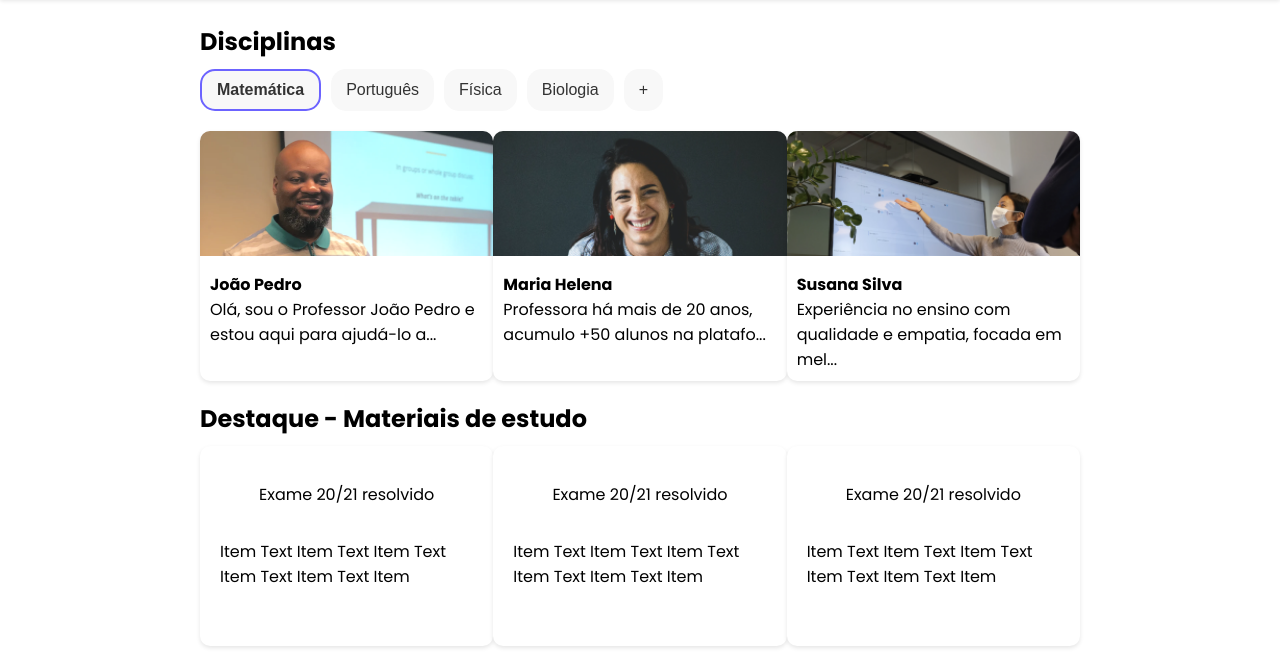
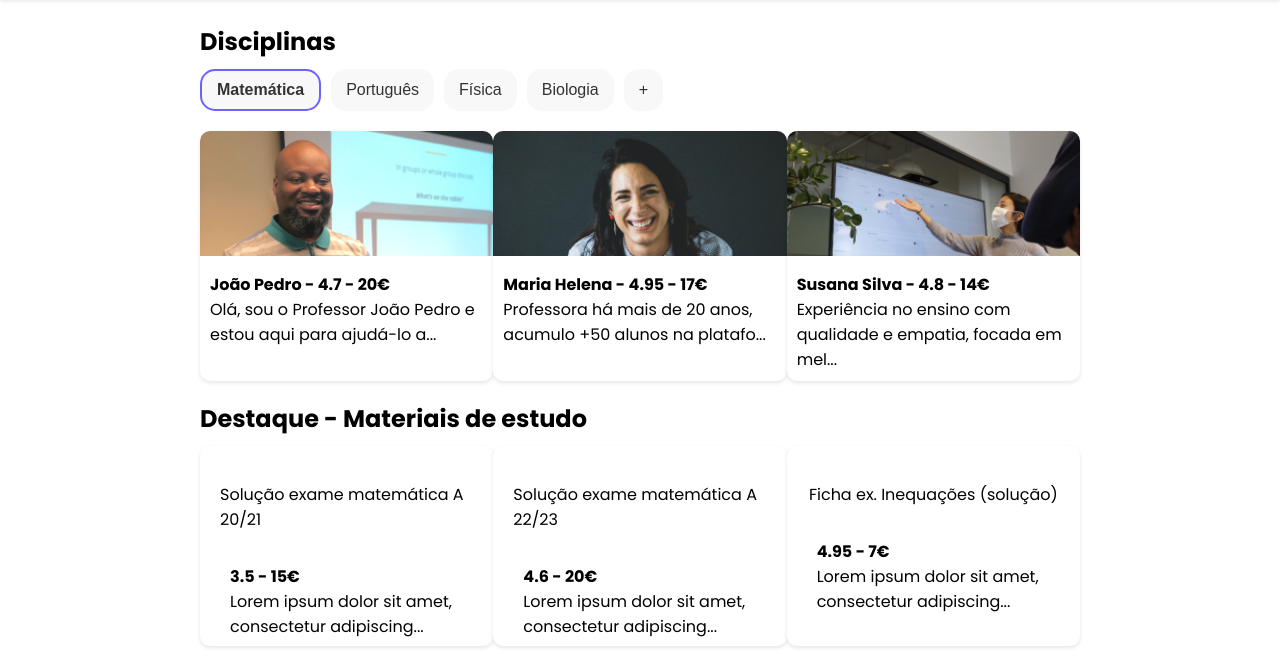
Before and after one commit to BrisingrFenix/AS, a plain HTML site: page index.html in a window 1280 px wide. Shown: the part 71-734 px from the top of the page. Drawn offline with Linux system fonts and the light colour scheme.

Commit message:
make materials in home dynamic

```diff
--- a/index.html
+++ b/index.html
@@ -33,7 +33,7 @@
 
       <div class="item-section">
         <h2 class="section-title">Destaque - Materiais de estudo</h2>
-        <div class="item-list">
+        <div class="item-list" id="materiaisList">
           <div class="item2">
             <p class="item-title">Exame 20/21 resolvido</p>
             <p class="item-content">Item Text Item Text Item Text Item Text Item Text Item</p>
--- a/js/index.js
+++ b/js/index.js
@@ -2,13 +2,25 @@ var profHTML = ""
 for (var i = 0; i < 3; i++) {
     profHTML = profHTML + `
     <div class="item" onclick="selectProf('${professores[i].id}')">
-        <img src="images/${professores[i].image}.png" alt="Image 1" class="item-image">
-        <p style="width: 100%; text-align: left; margin-left: 20px; margin-bottom: 0px; font-weight: bold;">${professores[i].name}</p>
-        <p style="width: 100%; text-align: left; margin-left: 20px;margin-top: 0px;">${professores[i].bio.substring(0, 60)}...</p>
-    </div>
+            <img src="../images/${professores[i].image}.png" alt="Image 1" class="item-image">
+            <p style="width: 100%; text-align: left; margin-left: 20px; margin-bottom: 0px; font-weight: bold;">${professores[i].name} - ${professores[i].avgRatings} - ${professores[i].pricePerHour}€</p>
+            <p style="width: 100%; text-align: left; margin-left: 20px;margin-top: 0px;">${professores[i].bio.substring(0, 60)}...</p>
+        </div>
     `
 }
 document.getElementById("professoreList").innerHTML =  profHTML
+
+var matHtml = ""
+for (var i = 0; i < 3; i++) {
+    matHtml = matHtml + `
+    <div class="item2" onclick="selectProf('${materiais[i].authorId}')">
+            <p class="item-title">${materiais[i].name}</p>
+            <p style="width: 100%; text-align: left; margin-left: 20px; margin-bottom: 0px; font-weight: bold;">${materiais[i].avgRatings} - ${materiais[i].price}€</p>
+            <p style="width: 100%; text-align: left; margin-left: 20px;margin-top: 0px;">${materiais[i].description.slice(0, 50)}...</p>
+        </div>
+    `
+}
+document.getElementById("materiaisList").innerHTML =  matHtml
 
 function selectProf(id){
     selectedProf = id
```
Also changed, not shown: page/explicador.html (+1 -1 lines).
